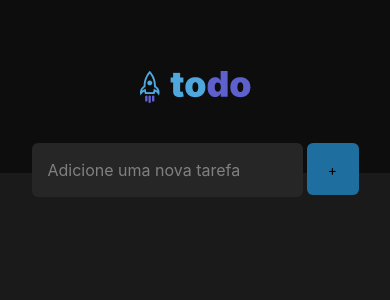
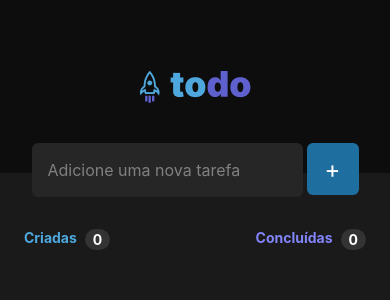
Before and after one commit to thiagocontelli/to-do-app, a React Native app: screen / in a window 390 px wide. Shown: the top 300 px of the page. Built offline with nearby package versions, Linux system fonts and the light colour scheme.

Commit message:
feat: componente Info criado

```diff
--- a/package.json
+++ b/package.json
@@ -10,12 +10,12 @@
   },
   "dependencies": {
     "expo": "~46.0.9",
+    "expo-font": "~10.2.0",
     "expo-status-bar": "~1.4.0",
     "react": "18.0.0",
     "react-dom": "18.0.0",
     "react-native": "0.69.5",
-    "react-native-web": "~0.18.7",
-    "expo-font": "~10.2.0"
+    "react-native-web": "~0.18.7"
   },
   "devDependencies": {
     "@babel/core": "^7.12.9",
--- /dev/null
+++ b/src/components/Info/index.tsx
@@ -0,0 +1,17 @@
+import { Text, View } from 'react-native';
+import { styles } from './style';
+
+export function Info() {
+	return (
+		<View style={styles.container}>
+			<View style={styles.infoContainer}>
+				<Text style={styles.info1}>Criadas</Text>
+				<Text style={styles.counter}>0</Text>
+			</View>
+			<View style={styles.infoContainer}>
+				<Text style={styles.info2}>Concluídas</Text>
+				<Text style={styles.counter}>0</Text>
+			</View>
+		</View>
+	);
+}
--- /dev/null
+++ b/src/components/Info/style.ts
@@ -0,0 +1,36 @@
+import { StyleSheet } from 'react-native';
+
+export const styles = StyleSheet.create({
+	container: {
+		flexDirection: 'row',
+		justifyContent: 'space-between',
+		marginLeft: 24,
+		marginRight: 24,
+		marginTop: 32,
+	},
+	infoContainer: {
+		flexDirection: 'row',
+	},
+	info1: {
+		color: '#4EA8DE',
+		fontSize: 14,
+		fontWeight: 'bold',
+		marginRight: 8,
+	},
+	info2: {
+		color: '#8284FA',
+		fontSize: 14,
+		fontWeight: 'bold',
+		marginRight: 8,
+	},
+	counter: {
+		color: '#FFFFFF',
+		fontWeight: 'bold',
+		backgroundColor: '#333333',
+		paddingBottom: 2,
+		paddingTop: 2,
+		paddingRight: 8,
+		paddingLeft: 8,
+		borderRadius: 999,
+	},
+});
--- a/src/components/NewTask/index.tsx
+++ b/src/components/NewTask/index.tsx
@@ -10,7 +10,7 @@ export function NewTask() {
 				placeholderTextColor={'#808080'}
 			/>
 			<TouchableOpacity style={styles.addButton}>
-				<Text>+</Text>
+				<Text style={styles.buttonText}>+</Text>
 			</TouchableOpacity>
 		</View>
 	);
--- a/src/components/NewTask/style.ts
+++ b/src/components/NewTask/style.ts
@@ -23,4 +23,8 @@ export const styles = StyleSheet.create({
 		justifyContent: 'center',
 		alignItems: 'center',
 	},
+	buttonText: {
+		color: '#FFFFFF',
+		fontSize: 24,
+	},
 });
--- a/src/screens/Home/index.tsx
+++ b/src/screens/Home/index.tsx
@@ -1,5 +1,6 @@
 import { View } from 'react-native';
 import { Header } from '../../components/Header';
+import { Info } from '../../components/Info';
 import { NewTask } from '../../components/NewTask';
 import { styles } from './style';
 
@@ -8,6 +9,7 @@ export function Home() {
 		<View style={styles.main}>
 			<Header />
 			<NewTask />
+			<Info />
 		</View>
 	);
 }
```
